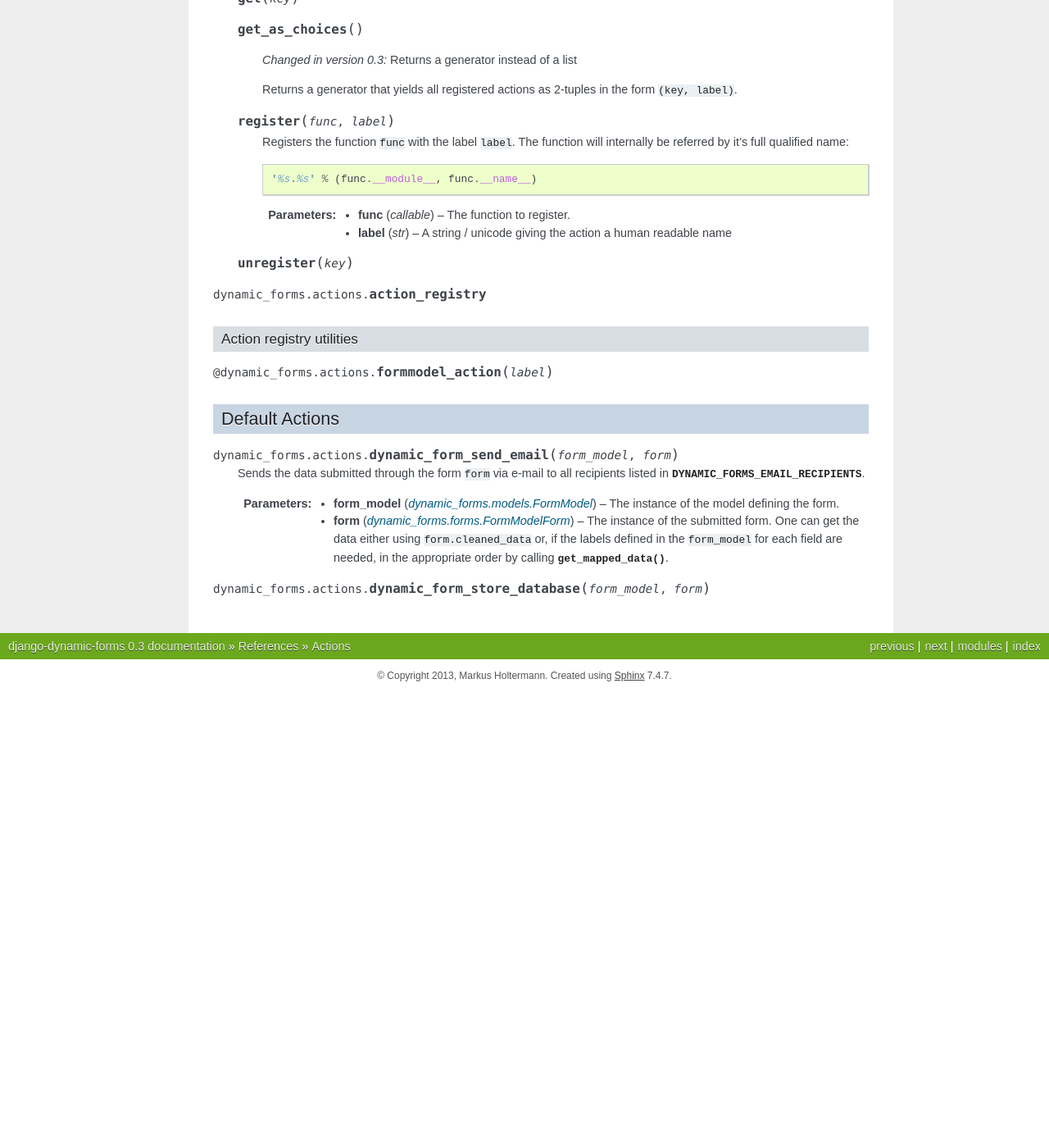
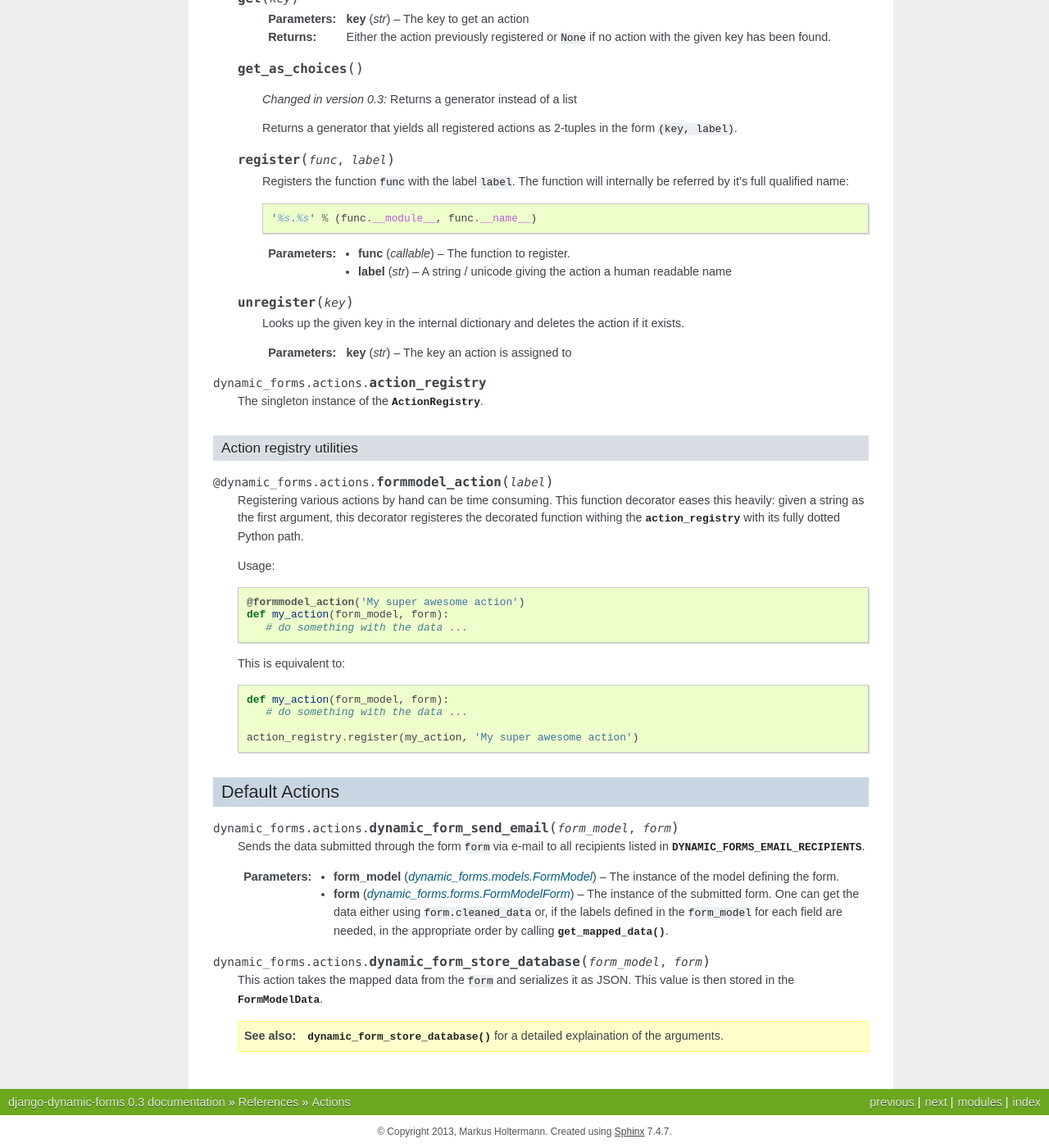
Before and after one commit to MarkusH/django-dynamic-forms, a Sphinx documentation site: the page built from docs/source/ref/actions.rst, in a window 1280 px wide and 1400 px high, scrolled down 915 px. Shown: the whole window at 82% size. Built offline with Sphinx 7.4.7, drawn with Linux system fonts in a browser that asks for light colours; before the commit the page ends 1759 px from its top, so only the background shows below that.

Commit message:
Extend the docs
[skip ci]

```diff
--- a/docs/source/ref/actions.rst
+++ b/docs/source/ref/actions.rst
@@ -58,6 +58,11 @@ Providing and accessing actions
 
    .. py:method:: get(key)
 
+      :param str key: The key to get an action
+      :returns: Either the action previously registered or ``None`` if no
+         action with the given key has been found.
+
+
    .. py:method:: get_as_choices()
 
       .. versionchanged:: 0.3
@@ -65,6 +70,7 @@ Providing and accessing actions
 
       Returns a generator that yields all registered actions as 2-tuples in the
       form ``(key, label)``.
+
 
    .. py:method:: register(func, label)
 
@@ -80,14 +86,43 @@ Providing and accessing actions
 
    .. py:method:: unregister(key)
 
+      Looks up the given key in the internal dictionary and deletes the action
+      if it exists.
+
+      :param str key: The key an action is assigned to
+
 
 .. py:data:: action_registry
+
+   The singleton instance of the :class:`ActionRegistry`.
 
 
 Action registry utilities
 -------------------------
 
 .. py:decorator:: formmodel_action(label)
+
+   Registering various actions by hand can be time consuming. This function
+   decorator eases this heavily: given a string as the first argument, this
+   decorator registeres the decorated function withing the
+   :data:`action_registry` with its fully dotted Python path.
+
+   Usage:
+
+   .. code-block:: python
+
+      @formmodel_action('My super awesome action')
+      def my_action(form_model, form):
+         # do something with the data ...
+
+   This is equivalent to:
+
+   .. code-block:: python
+
+      def my_action(form_model, form):
+         # do something with the data ...
+
+      action_registry.register(my_action, 'My super awesome action')
 
 
 Default Actions
@@ -109,3 +144,10 @@ Default Actions
 
 
 .. py:function:: dynamic_form_store_database(form_model, form)
+
+   This action takes the mapped data from the ``form`` and serializes it as
+   JSON. This value is then stored in the
+   :class:`~dynamic_forms.models.FormModelData`.
+
+   .. seealso:: :func:`dynamic_form_store_database` for a detailed explaination
+      of the arguments.
--- a/docs/source/usage.rst
+++ b/docs/source/usage.rst
@@ -54,10 +54,10 @@ the template context related to the form:
 
 
 Third Party Apps
-----------------
+================
 
 django-simple-captcha
-~~~~~~~~~~~~~~~~~~~~~
+---------------------
 
 .. py:package:: dynamic_forms.contrib.simple_captcha
 
```
Also changed, not shown: docs/source/ref/index.rst (+0 -8 lines).
